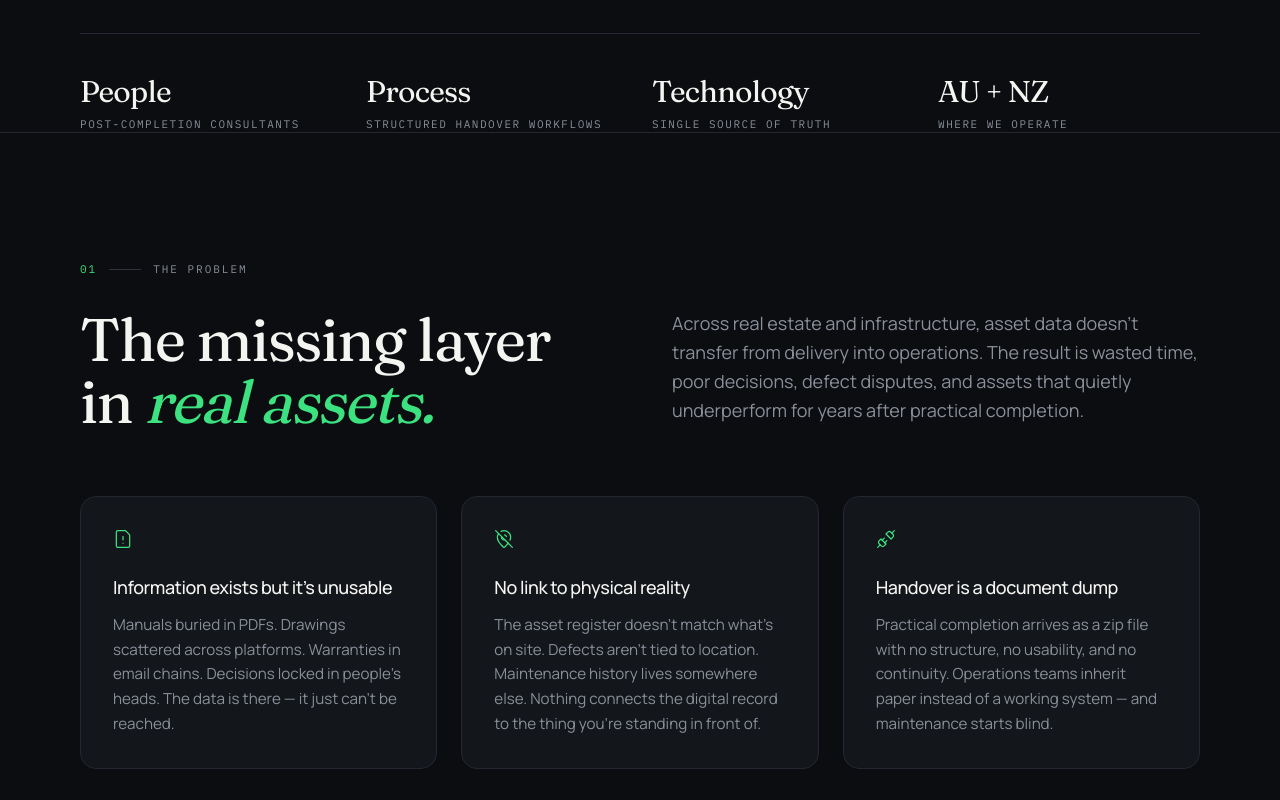
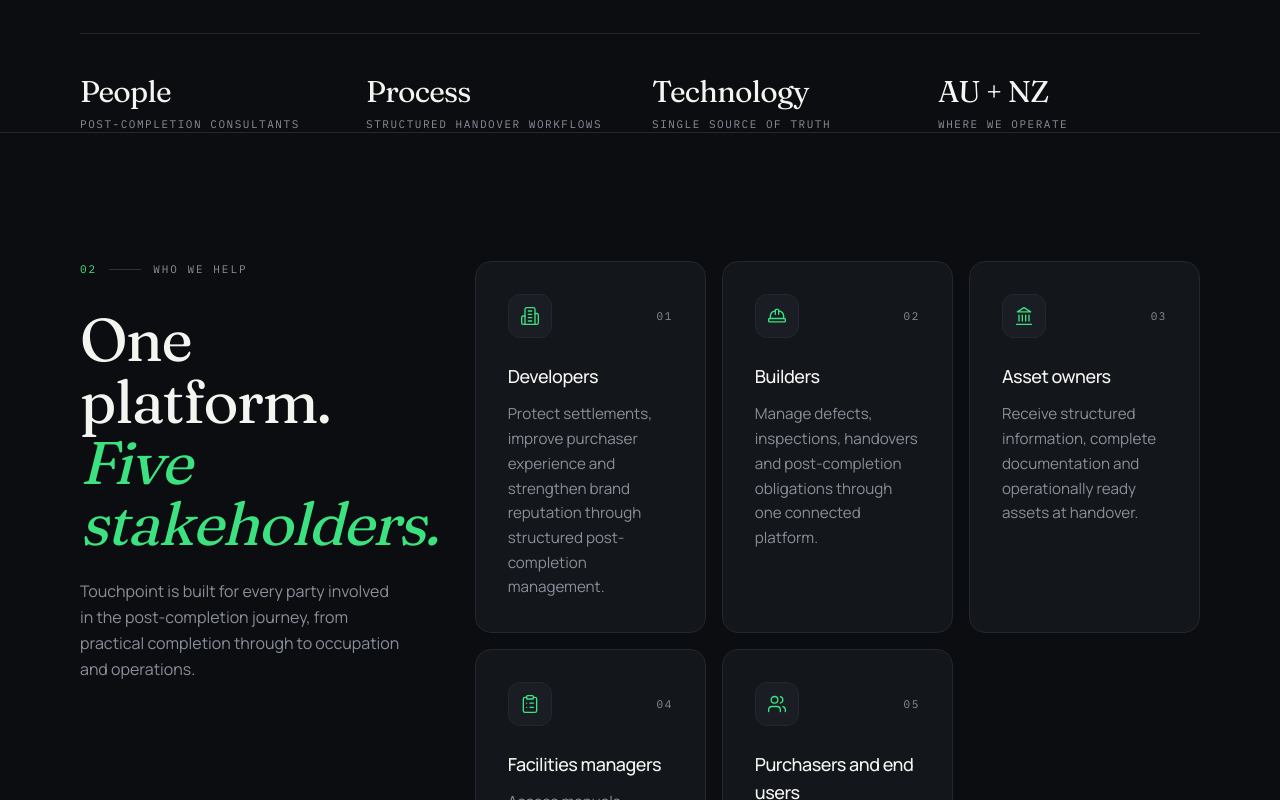
Before and after one commit to EVAVO-STUDIO/touchpoint, a Next.js app: page / in a window 1280 px wide. Shown: the part 1120-1920 px from the top of the page. Built offline with nearby package versions, Linux system fonts and the light colour scheme.

Commit message:
feat: wire stakeholder and services sections into homepage

```diff
--- a/app/page.tsx
+++ b/app/page.tsx
@@ -1,6 +1,8 @@
 import { Hero } from '@/components/sections/hero';
+import { WhoWeHelp } from '@/components/sections/who-we-help';
 import { Problem } from '@/components/sections/problem';
 import { Solution } from '@/components/sections/solution';
+import { Services } from '@/components/sections/services';
 import { HowItWorks } from '@/components/sections/how-it-works';
 import { System } from '@/components/sections/system';
 import { Workflows } from '@/components/sections/workflows';
@@ -13,8 +15,10 @@ export default function HomePage() {
   return (
     <>
       <Hero />
+      <WhoWeHelp />
       <Problem />
       <Solution />
+      <Services />
       <HowItWorks />
       <System />
       <Workflows />
```
